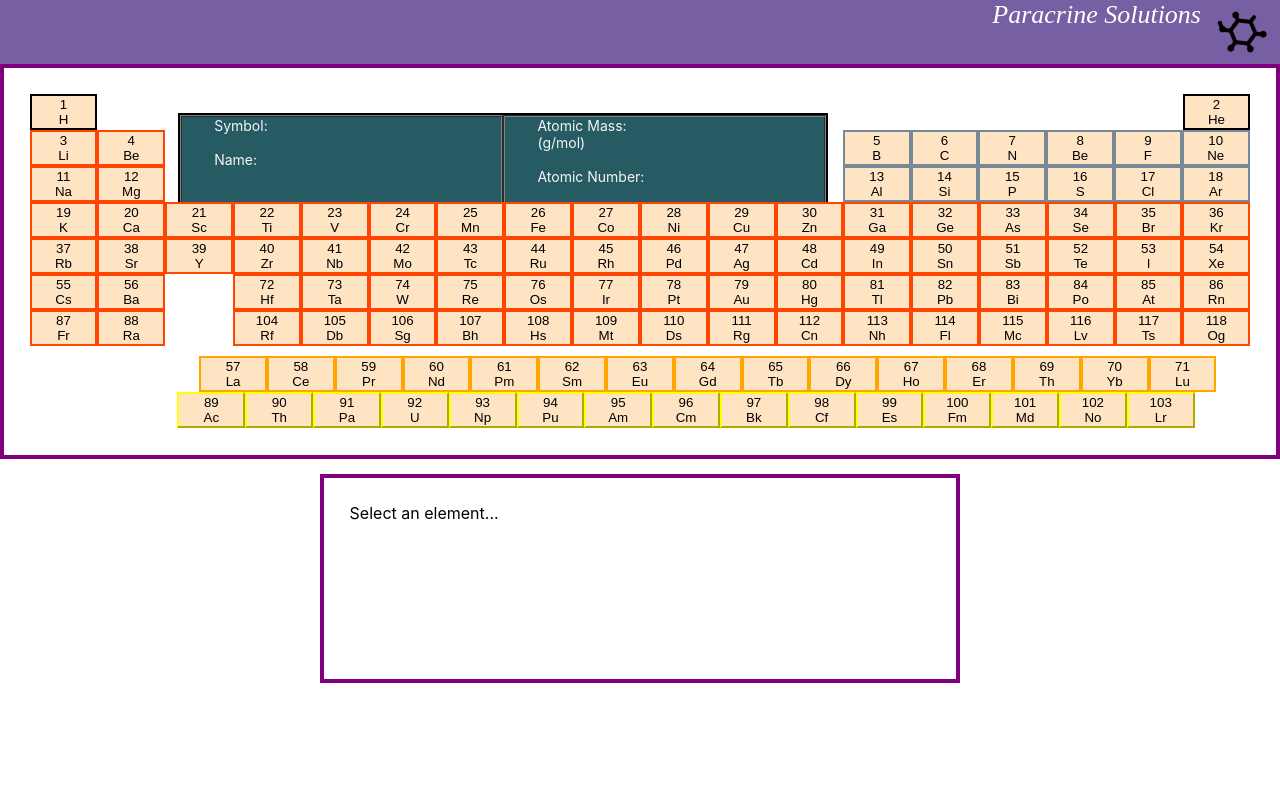
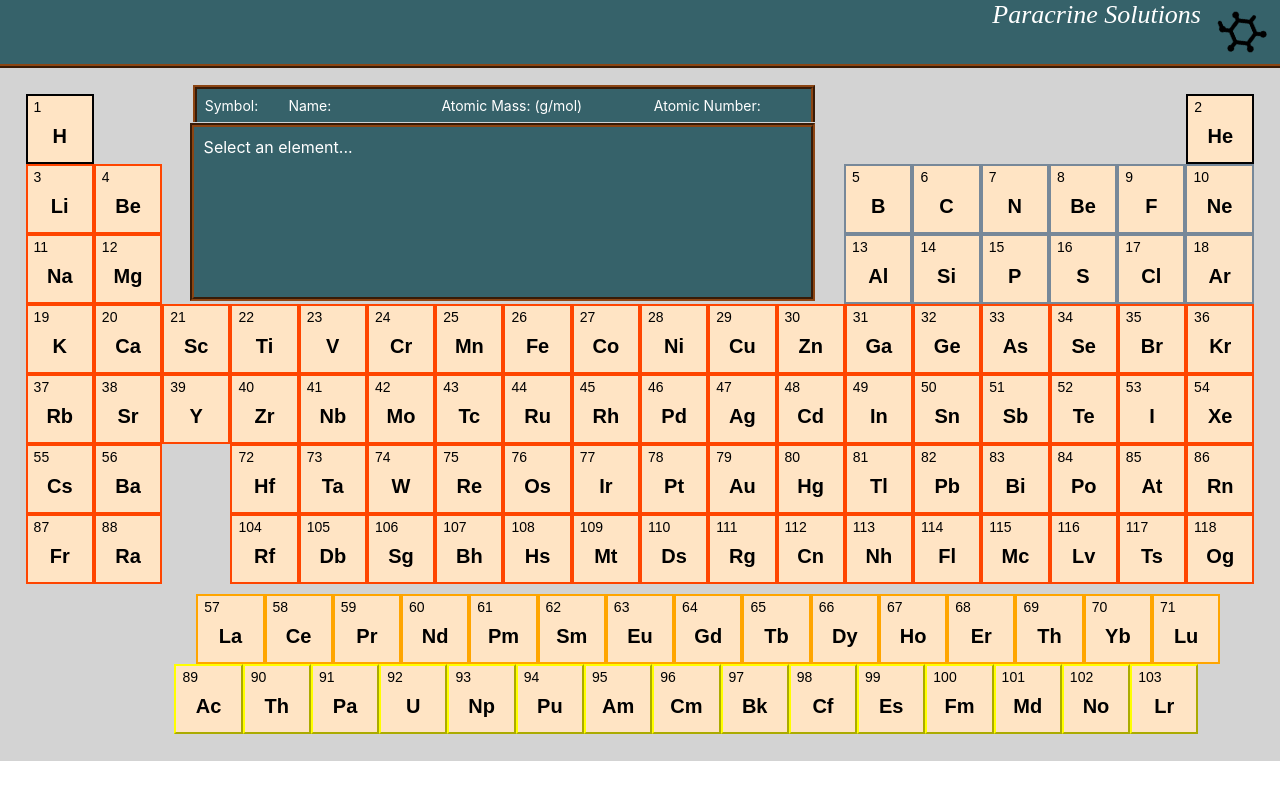
Before and after one commit to jeffdg1986/chemistry_homepage, a React (Create React App) app: page / in a window 1280 px wide. Built offline with nearby package versions, Linux system fonts and the light colour scheme.

Commit message:
changes to output and writeup positioning

```diff
--- a/public/index.html
+++ b/public/index.html
@@ -4,7 +4,7 @@
     <meta charset="utf-8" />
     <meta name="viewport" content="width=device-width, initial-scale=1" />
     <meta name="theme-color" content="#000000" />
-    <title>Chemistry Homepage</title>
+    <title>Periodic Table</title>
   </head>
   <body>
     <noscript>You need to enable JavaScript to run this app.</noscript>
--- a/src/App.css
+++ b/src/App.css
@@ -12,12 +12,14 @@
 }
 
 .App-header {
-  background-color: rgb(119, 95, 163);
+  background-color: rgb(54, 98, 106);
+  border-bottom: 4px ridge saddlebrown;
   height: auto;
   display: flex;
   flex-direction: row;
   justify-content: flex-end;
   font-size: calc(10px + 2vmin);
+  top: 200px;
   color: white;
 
 }
@@ -44,27 +46,24 @@
     transform: rotate(360deg);
   }
 }
-/* h1{
-  color: aquamarine;
+.atmOne, .atmTwo, .atm3_4, .atm5_10, .atm13_18, .atm11_12, .atm19_36, .atm37_54, .atm54_56, .atm87_88, .atm72_86, .atm104_118, .atm89_103, .atm58_71{
+  height: 70px;
+  font-size: 20px;
+  font-weight: bolder;
 }
-h2 {
-  color: magenta;
-} */
-/* .animated {
-  transition-property: background-color;
-  transition-duration: 3s;
-} */
-
-/* elements */
+.atomicNumberStyling{
+  position: relative;
+  display: flex;
+  justify-content: left;
+  top: -10px;
+  font-size: 14px;
+  font-weight: lighter;
+}
 .atmOne{
   border-radius: 0%;
   border: 2px solid black;
   background-color: bisque;
-  position: relative;;
-  left: 0;
-  top: 0;
-  bottom: 0;
-  height: auto;
+  position: relative;
   width: calc(1/18*100%);
 }
 .atmTwo{
@@ -72,11 +71,7 @@ h2 {
   border: 2px solid black;
   background-color: bisque;
   position: relative;
-  right: 0;
   left: calc(16/18*100%);
-  top: 0;
-  bottom: 0;
-  height: auto;
   width: calc(1/18*100%);
 
 }
@@ -88,7 +83,6 @@ h2 {
   left: 0;
   top: 0;
   bottom: 0;
-  height: auto;
   width: calc(1/18*100%);
 }
 /* the easiest way to address the positioning problem is to encapsulate each set of buttons in a div and then use display: flex-start/ flex-end on each set of buttons */
@@ -101,7 +95,6 @@ h2 {
   left: 55.5%;
   top: 0;
   bottom: 0;
-  height: auto;
   width: calc(1/18*100%);
 }
 .atm72_86, .atm104_118{
@@ -113,7 +106,6 @@ h2 {
   left: calc(1/18*100%);
   top: 0;
   bottom: 0;
-  height: auto;
   width: calc(1/18*100%);
 }
 .atm58_71{
@@ -126,7 +118,6 @@ h2 {
   left: calc(2.5/18*100%);
   top: 10px;
   bottom: 0;
-  height: auto;
   width: calc(1/18*100%);
 }
 .atm89_103{
@@ -139,51 +130,55 @@ h2 {
   left: calc(2.18/18*100%);
   top: 10px;
   margin-bottom: 2%;
-  height: auto;
   width: calc(1/18*100%);
 }
 
 /* periodic table as a whole */
 .table{
-  border: 4px solid purple;
   position: relative;
   padding-top: 2%;
   padding-left: 2%;
   padding-right: 2%;
   padding-bottom: 1%;
+  background-color:lightgray;
 }
 .output{
   color: white;
-  background-color: rgb(38, 91, 100);
-  border: 2px solid black;
-  margin: 2%;
+  background-color: rgb(54, 98, 106);
+  border: 4px ridge saddlebrown;
+  border-bottom: none;
   position: absolute;
-  width: calc(9.15/18*100%);
+  top: 17px;
+  width: calc(8.75/18*100%);
   height: auto;
-  left: calc(2.1/18*100%);
-  top: 20px;
-  font-size:14px;
+  left: calc(2.71/18*100%);
+  font-size: 14px;
   display: flex;
+  padding: 5px;
+  justify-content: space-evenly;
 }
-.testFirstHalf{
-  color: whitesmoke;
-  width: 50%;
-  padding-right: 1%;
-  padding-left: 5%;
-  border: 2px ridge gray;
-  justify-content: flex-start;
+
+.outputStylingSymbol{
+  width: 80px;
 }
-.testSecondHalf{
-  padding-right: 1%;
-  padding-left: 5%;
-  color: whitesmoke;
-  width: 50%;
-  border: 2px groove gray;
-  justify-content: flex-end;
+.outputStylingName{
+  width: 150px;
+}
+.outputStylingAtomicMass{
+  width: 210px;
+}
+.outputStylingAtomicNumber{
+  width: 150px;
 }
 .writeup{
-  border: 4px solid purple;
+  border: 4px groove saddlebrown;
   height: 150px;
   margin: 15px 25%;
-  padding: 2%;
+  padding: 10px;
+  color: white;
+  background-color: rgb(54, 98, 106);
+  position: absolute;
+  width: calc(8.4/18*100%);
+  right: calc(2.04/18*100%);
+  top: 40px;
 }
--- a/src/App.js
+++ b/src/App.js
@@ -2,6 +2,7 @@ import './App.css';
 import peptidePic from './peptide.png';
 import React, { Component } from 'react';
 import axios from 'axios';
+// import chemicalBackground from "./chemical_background_1.jpg";
 
 export function App() {
   return (
@@ -781,7 +782,7 @@ export class Elements extends Component {
     // the following attributes: key, onClick, value, className
     if(i.atomic_Number > 0 && i.atomic_Number <= 2){
       return(
-        <button key={i.atomic_Number} onClick={this.getElement} value={i.symbol} className={i.atomic_Number === 1 ? 'atmOne' : 'atmTwo'}><div>{i.atomic_Number}</div>{i.symbol}</button>
+        <button key={i.atomic_Number} onClick={this.getElement} value={i.symbol} className={i.atomic_Number === 1 ? 'atmOne' : 'atmTwo'}><div className='atomicNumberStyling'>{i.atomic_Number}</div>{i.symbol}</button>
       )
     }
       });
@@ -789,7 +790,7 @@ export class Elements extends Component {
       const rowTwo = buttonInfo.map(i =>{
         if(i.atomic_Number > 2 && i.atomic_Number<= 10){
           return(
-            <button key={i.atomic_Number} onClick={this.getElement} value={i.symbol} className={i.atomic_Number <= 4 ? 'atm3_4' : 'atm5_10'}><div>{i.atomic_Number}</div>{i.symbol}</button>
+            <button key={i.atomic_Number} onClick={this.getElement} value={i.symbol} className={i.atomic_Number <= 4 ? 'atm3_4' : 'atm5_10'}><div className='atomicNumberStyling'>{i.atomic_Number}</div>{i.symbol}</button>
             )
         }
 
@@ -798,7 +799,7 @@ export class Elements extends Component {
       const rowThree = buttonInfo.map(i =>{
         if(i.atomic_Number > 10 && i.atomic_Number<= 18){
           return(
-            <button key={i.atomic_Number} onClick={this.getElement} value={i.symbol} className={i.atomic_Number <= 12 ? 'atm11_12' : 'atm13_18'}><div>{i.atomic_Number}</div>{i.symbol}</button>
+            <button key={i.atomic_Number} onClick={this.getElement} value={i.symbol} className={i.atomic_Number <= 12 ? 'atm11_12' : 'atm13_18'}><div className='atomicNumberStyling'>{i.atomic_Number}</div>{i.symbol}</button>
             )
         }
 
@@ -807,7 +808,7 @@ export class Elements extends Component {
       const rowFour = buttonInfo.map(i =>{
         if(i.atomic_Number > 18 && i.atomic_Number<= 36){
           return(
-            <button key={i.atomic_Number} onClick={this.getElement} value={i.symbol} className='atm19_36'><div>{i.atomic_Number}</div>{i.symbol}</button>
+            <button key={i.atomic_Number} onClick={this.getElement} value={i.symbol} className='atm19_36'><div className='atomicNumberStyling'>{i.atomic_Number}</div>{i.symbol}</button>
             )
         }
 
@@ -816,7 +817,7 @@ export class Elements extends Component {
       const rowFive = buttonInfo.map(i =>{
         if(i.atomic_Number > 36 && i.atomic_Number<= 54){
           return(
-            <button key={i.atomic_Number} onClick={this.getElement} value={i.symbol} className='atm37_54'><div>{i.atomic_Number}</div>{i.symbol}</button>
+            <button key={i.atomic_Number} onClick={this.getElement} value={i.symbol} className='atm37_54'><div className='atomicNumberStyling'>{i.atomic_Number}</div>{i.symbol}</button>
             )
         }
 
@@ -825,12 +826,12 @@ export class Elements extends Component {
       const rowSix = buttonInfo.map(i =>{
         if(i.atomic_Number > 54 && i.atomic_Number<= 56){
           return(
-            <button key={i.atomic_Number} onClick={this.getElement} value={i.symbol} className='atm54_56'><div>{i.atomic_Number}</div>{i.symbol}</button>
+            <button key={i.atomic_Number} onClick={this.getElement} value={i.symbol} className='atm54_56'><div className='atomicNumberStyling'>{i.atomic_Number}</div>{i.symbol}</button>
             )
         }
         else if(i.atomic_Number > 71 && i.atomic_Number <= 86){
           return(
-            <button key={i.atomic_Number} onClick={this.getElement} value={i.symbol} className='atm72_86'><div>{i.atomic_Number}</div>{i.symbol}</button>
+            <button key={i.atomic_Number} onClick={this.getElement} value={i.symbol} className='atm72_86'><div className='atomicNumberStyling'>{i.atomic_Number}</div>{i.symbol}</button>
           )
         }
 
@@ -839,12 +840,12 @@ export class Elements extends Component {
       const rowSeven = buttonInfo.map(i =>{
         if(i.atomic_Number > 86 && i.atomic_Number<= 88){
           return(
-            <button key={i.atomic_Number} onClick={this.getElement} value={i.symbol} className='atm87_88'><div>{i.atomic_Number}</div>{i.symbol}</button>
+            <button key={i.atomic_Number} onClick={this.getElement} value={i.symbol} className='atm87_88'><div className='atomicNumberStyling'>{i.atomic_Number}</div>{i.symbol}</button>
             )
         }
         else if(i.atomic_Number > 103 && i.atomic_Number <= 118){
           return(
-            <button key={i.atomic_Number} onClick={this.getElement} value={i.symbol} className='atm104_118'><div>{i.atomic_Number}</div>{i.symbol}</button>
+            <button key={i.atomic_Number} onClick={this.getElement} value={i.symbol} className='atm104_118'><div className='atomicNumberStyling'>{i.atomic_Number}</div>{i.symbol}</button>
           )
         }
 
@@ -853,7 +854,7 @@ export class Elements extends Component {
       const lanthanideSeries = buttonInfo.map(i =>{
         if(i.atomic_Number > 56 && i.atomic_Number<= 71){
           return(
-            <button key={i.atomic_Number} onClick={this.getElement} value={i.symbol} className='atm58_71'><div>{i.atomic_Number}</div>{i.symbol}</button>
+            <button key={i.atomic_Number} onClick={this.getElement} value={i.symbol} className='atm58_71'><div className='atomicNumberStyling'>{i.atomic_Number}</div>{i.symbol}</button>
             )
         }
 
@@ -862,7 +863,7 @@ export class Elements extends Component {
       const actinideSeries = buttonInfo.map(i =>{
         if(i.atomic_Number > 88 && i.atomic_Number<= 103){
           return(
-            <button key={i.atomic_Number} onClick={this.getElement} value={i.symbol} className='atm89_103'><div>{i.atomic_Number}</div>{i.symbol}</button>
+            <button key={i.atomic_Number} onClick={this.getElement} value={i.symbol} className='atm89_103'><div className='atomicNumberStyling'>{i.atomic_Number}</div>{i.symbol}</button>
             )
         }
 
@@ -880,16 +881,16 @@ export class Elements extends Component {
     return (
       <div>
       <div className='table'>
-      <div className='output'>
-      <div className='testFirstHalf'>
-          <div>Symbol: {this.state.symbol}</div><br/>
-          <div>Name: {this.state.name}</div><br/>
-      </div>
-      <div className='testSecondHalf'>
-            <div>Atomic Mass:<br/>{this.state.atomic_mass + ' (g/mol)'}</div><br/>
-            <div>Atomic Number: {this.state.atomic_number}</div><br/>
-            </div>
-        </div>
+      <table className='output'>
+      <tr>
+          <td className='outputStylingSymbol'>Symbol: {this.state.symbol}</td>
+          <td className='outputStylingName'>Name: {this.state.name}</td>
+          <td className='outputStylingAtomicMass'>Atomic Mass: {this.state.atomic_mass + ' (g/mol)'}</td>
+          <td className='outputStylingAtomicNumber'>Atomic Number: {this.state.atomic_number}</td>
+      </tr>
+        </table>
+
+        <div className='writeup'>{final}</div>
         <div>{rowOne}</div>
         <div>{rowTwo}</div>
         <div>{rowThree}</div>
@@ -899,8 +900,8 @@ export class Elements extends Component {
         <div>{rowSeven}</div>
         <div>{lanthanideSeries}</div>
         <div>{actinideSeries}</div>
+
         </div>
-        <div className='writeup'>{final}</div>
       </div>
     )
   }
```
Also changed, not shown: src/chemical_background_1.jpg (added).
